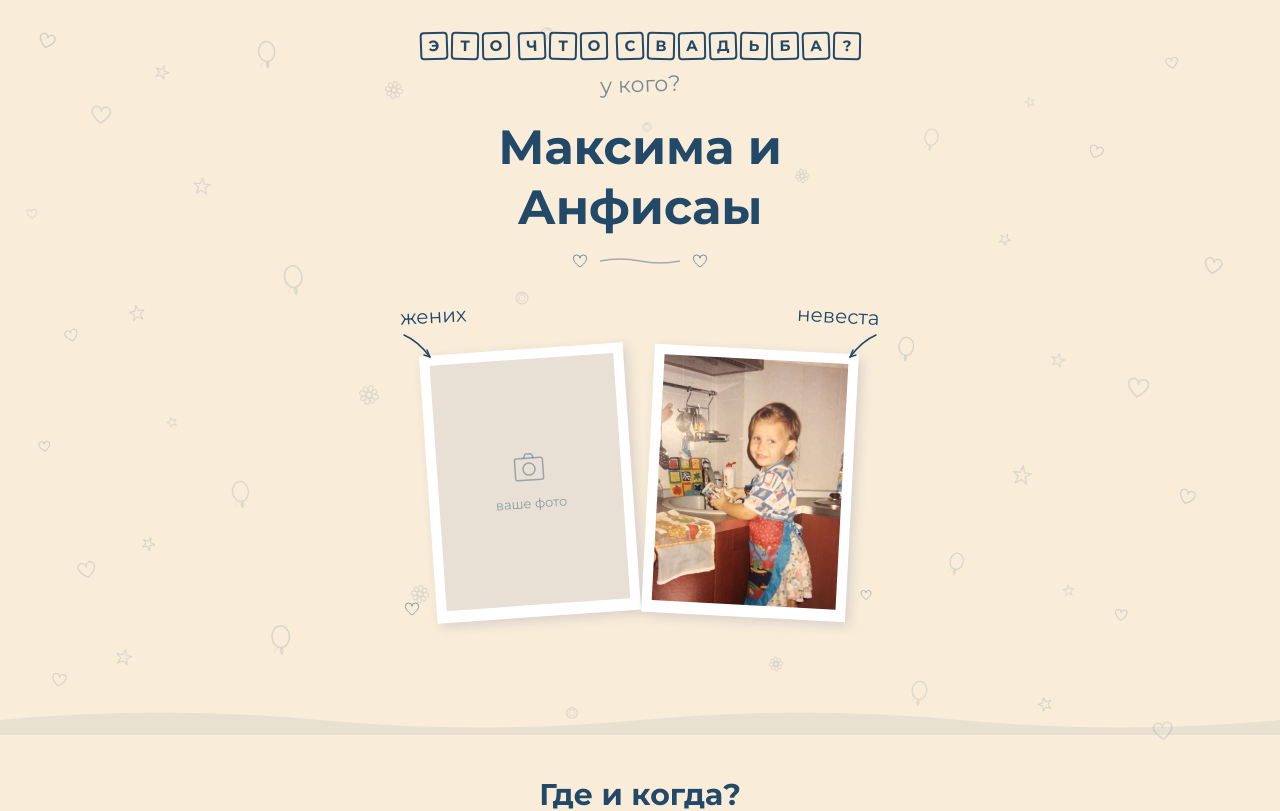
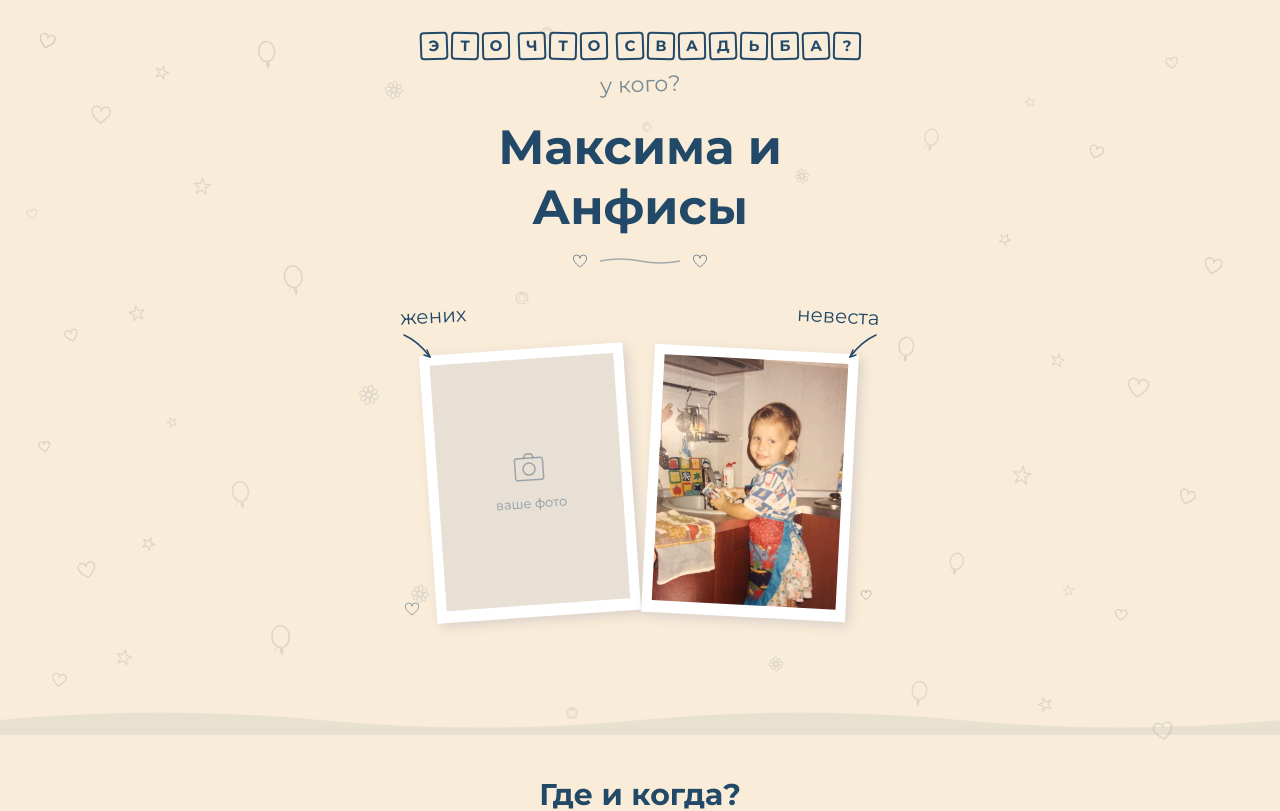
Before and after one commit to mkolya31/wedding.kolyach.me, a React (Vite) app: page / in a window 1280 px wide. Shown: the top 811 px of the page. Built offline with nearby package versions, Linux system fonts and the light colour scheme.

Commit message:
fix: корректные склонения имён

```diff
--- a/package.json
+++ b/package.json
@@ -66,6 +66,7 @@
   },
   "devDependencies": {
     "@tailwindcss/vite": "4.1.12",
+    "@types/node": "^26.0.1",
     "@vitejs/plugin-react": "4.7.0",
     "playwright": "^1.61.1",
     "tailwindcss": "4.1.12",
--- a/src/app/App.tsx
+++ b/src/app/App.tsx
@@ -7,7 +7,9 @@ import couplePhoto from "@/imports/photo_5335006619462476917_y.jpg";
 const CONFIG = {
   // Имена
   groomName: "Максим",
+  groomName2: "Максима",
   brideName: "Анфиса",
+  brideName2: "Анфисы",
 
   // Дата свадьбы (YYYY-MM-DD)
   weddingDate: "2026-08-08T14:00:00",
@@ -206,7 +208,7 @@ export default function App() {
           className="text-5xl font-caveat font-bold text-foreground text-center mt-4 mb-2"
           style={{ lineHeight: 1.25 }}
         >
-          {CONFIG.groomName}а и {CONFIG.brideName}ы
+          {CONFIG.groomName2} и {CONFIG.brideName2}
         </h1>
 
         <Divider />
```
Also changed, not shown: 1 other file (tests, documents, lock files or other folders).
